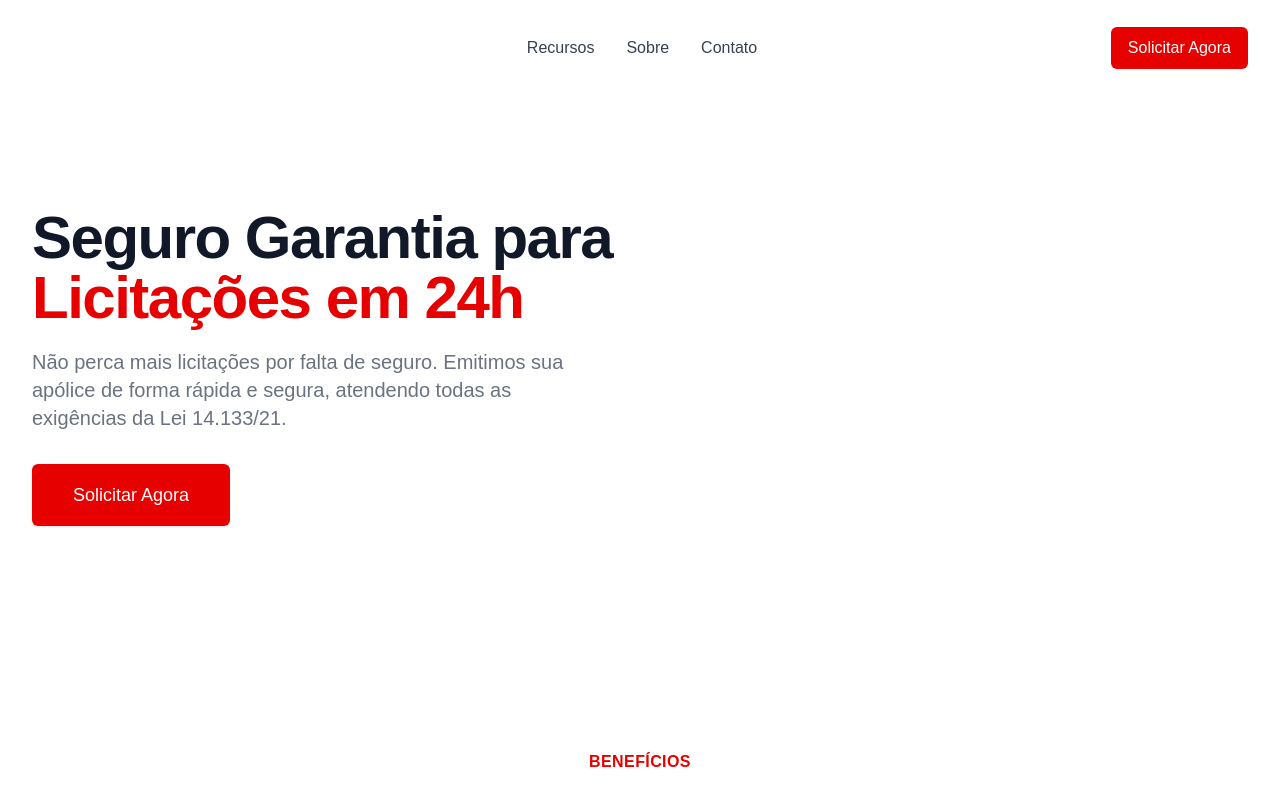
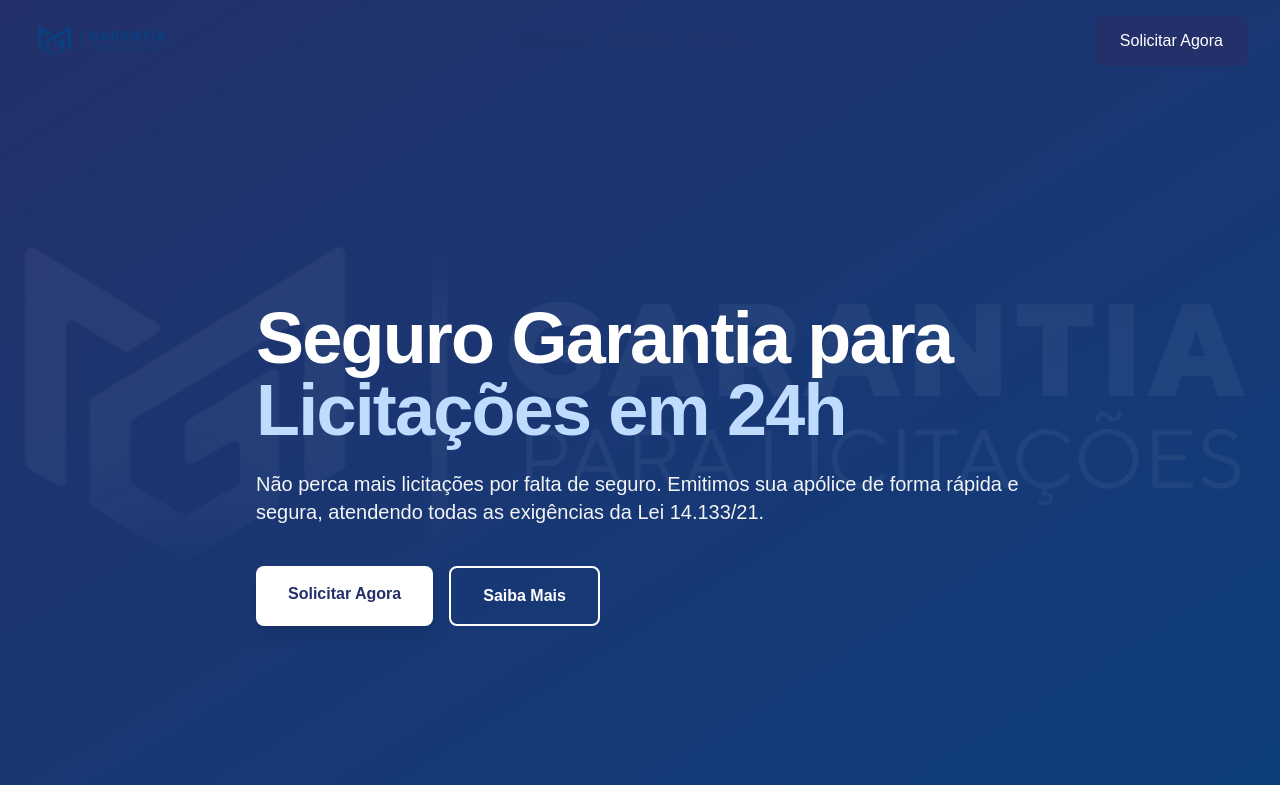
Before and after one commit to kauntdewn1/garantia-app, a React (Vite) app: page / in a window 1280 px wide. Shown: the top 785 px of the page. Built offline with nearby package versions, Linux system fonts and the light colour scheme; the HTML template or start-up script is replaced by a standard one; a web font is replaced by a local one.

Commit message:
Update styles and layout

```diff
--- a/src/components/Header.jsx
+++ b/src/components/Header.jsx
@@ -1,33 +1,43 @@
-import React from 'react';
+import React, { useState, useEffect } from 'react';
 import { motion } from 'framer-motion';
 
 function Header() {
+  const [scrolled, setScrolled] = useState(false);
+
+  useEffect(() => {
+    const handleScroll = () => {
+      setScrolled(window.scrollY > 20);
+    };
+    window.addEventListener('scroll', handleScroll);
+    return () => window.removeEventListener('scroll', handleScroll);
+  }, []);
+
   return (
-    <header className="bg-white shadow-sm">
+    <header className={`fixed w-full z-50 transition-all duration-300 ${scrolled ? 'bg-white/80 backdrop-blur-sm shadow-lg' : 'bg-transparent'}`}>
       <div className="max-w-7xl mx-auto px-4 sm:px-6 lg:px-8">
-        <div className="flex justify-between items-center py-6">
+        <div className="flex justify-between items-center py-4">
           <div className="flex items-center">
             <img
-              src="/assets/lg_hrz_transp.png"
+              src="/assets/lg_hrz_transp1.png"
               alt="MG Riscos Logo"
               className="h-12"
             />
           </div>
           <nav className="hidden md:flex space-x-8">
-            <a href="#features" className="text-gray-700 hover:text-primary">
+            <a href="#features" className="text-primary hover:text-secondary transition-colors">
               Recursos
             </a>
-            <a href="#about" className="text-gray-700 hover:text-primary">
+            <a href="#about" className="text-primary hover:text-secondary transition-colors">
               Sobre
             </a>
-            <a href="#contact" className="text-gray-700 hover:text-primary">
+            <a href="#contact" className="text-primary hover:text-secondary transition-colors">
               Contato
             </a>
           </nav>
           <div>
             <a
               href="#form"
-              className="inline-flex items-center px-4 py-2 border border-transparent text-base font-medium rounded-md text-white bg-primary hover:bg-red-700"
+              className="inline-flex items-center px-6 py-3 border border-transparent text-base font-medium rounded-lg text-white bg-primary hover:bg-secondary transition-colors duration-300"
             >
               Solicitar Agora
             </a>
--- a/src/components/Hero.jsx
+++ b/src/components/Hero.jsx
@@ -3,22 +3,22 @@ import { motion } from 'framer-motion';
 
 function Hero() {
   return (
-    <div className="relative bg-white overflow-hidden">
-      <div className="max-w-7xl mx-auto">
-        <div className="relative z-10 pb-8 bg-white sm:pb-16 md:pb-20 lg:max-w-2xl lg:w-full lg:pb-28 xl:pb-32">
-          <main className="mt-10 mx-auto max-w-7xl px-4 sm:mt-12 sm:px-6 md:mt-16 lg:mt-20 lg:px-8 xl:mt-28">
-            <div className="sm:text-center lg:text-left">
+    <div className="relative min-h-screen bg-gradient-to-br from-primary to-secondary overflow-hidden flex items-center">
+      <div className="absolute inset-0 bg-[url('/assets/lg_hrz_transp.png')] bg-center bg-no-repeat opacity-5"></div>
+      <div className="max-w-7xl mx-auto px-4 sm:px-6 lg:px-8 pt-32">
+        <div className="relative z-10">
+          <div className="text-left">
             <motion.h1
-                className="text-4xl tracking-tight font-extrabold text-gray-900 sm:text-5xl md:text-6xl"
+              className="text-4xl tracking-tight font-extrabold text-white sm:text-5xl md:text-6xl lg:text-7xl"
               initial={{ opacity: 0, y: 20 }}
               animate={{ opacity: 1, y: 0 }}
               transition={{ duration: 0.5 }}
             >
               <span className="block">Seguro Garantia para</span>
-                <span className="block text-primary">Licitações em 24h</span>
+              <span className="block text-blue-200">Licitações em 24h</span>
             </motion.h1>
             <motion.p
-                className="mt-3 text-base text-gray-500 sm:mt-5 sm:text-lg sm:max-w-xl sm:mx-auto md:mt-5 md:text-xl lg:mx-0"
+              className="mt-6 text-xl text-gray-100 max-w-3xl"
               initial={{ opacity: 0, y: 20 }}
               animate={{ opacity: 1, y: 0 }}
               transition={{ delay: 0.2, duration: 0.5 }}
@@ -26,22 +26,25 @@ function Hero() {
               Não perca mais licitações por falta de seguro. Emitimos sua apólice de forma rápida e segura, atendendo todas as exigências da Lei 14.133/21.
             </motion.p>
             <motion.div
-                className="mt-5 sm:mt-8 sm:flex sm:justify-center lg:justify-start"
+              className="mt-10 flex gap-4"
               initial={{ opacity: 0, y: 20 }}
               animate={{ opacity: 1, y: 0 }}
               transition={{ delay: 0.4, duration: 0.5 }}
             >
-                <div className="rounded-md shadow">
               <a
                 href="#form"
-                    className="w-full flex items-center justify-center px-8 py-3 border border-transparent text-base font-medium rounded-md text-white bg-primary hover:bg-red-700 md:py-4 md:text-lg md:px-10"
+                className="px-8 py-4 rounded-lg bg-white text-primary font-semibold hover:bg-blue-50 transition-colors duration-300 shadow-lg"
               >
                 Solicitar Agora
               </a>
-                </div>
+              <a
+                href="#features"
+                className="px-8 py-4 rounded-lg border-2 border-white text-white font-semibold hover:bg-white/10 transition-colors duration-300"
+              >
+                Saiba Mais
+              </a>
             </motion.div>
           </div>
-          </main>
         </div>
       </div>
     </div>
--- a/tailwind.config.js
+++ b/tailwind.config.js
@@ -7,11 +7,14 @@ export default {
   theme: {
     extend: {
       colors: {
-        primary: "#e60000",
-        secondary: "#222222",
+        primary: "#233069",
+        secondary: "#0e3e7d",
       },
       fontFamily: {
         sans: ['Inter var', 'sans-serif'],
+      },
+      backdropBlur: {
+        xs: '2px',
       },
     },
   },
```
Lines whose indentation alone changed are shown as unchanged.
